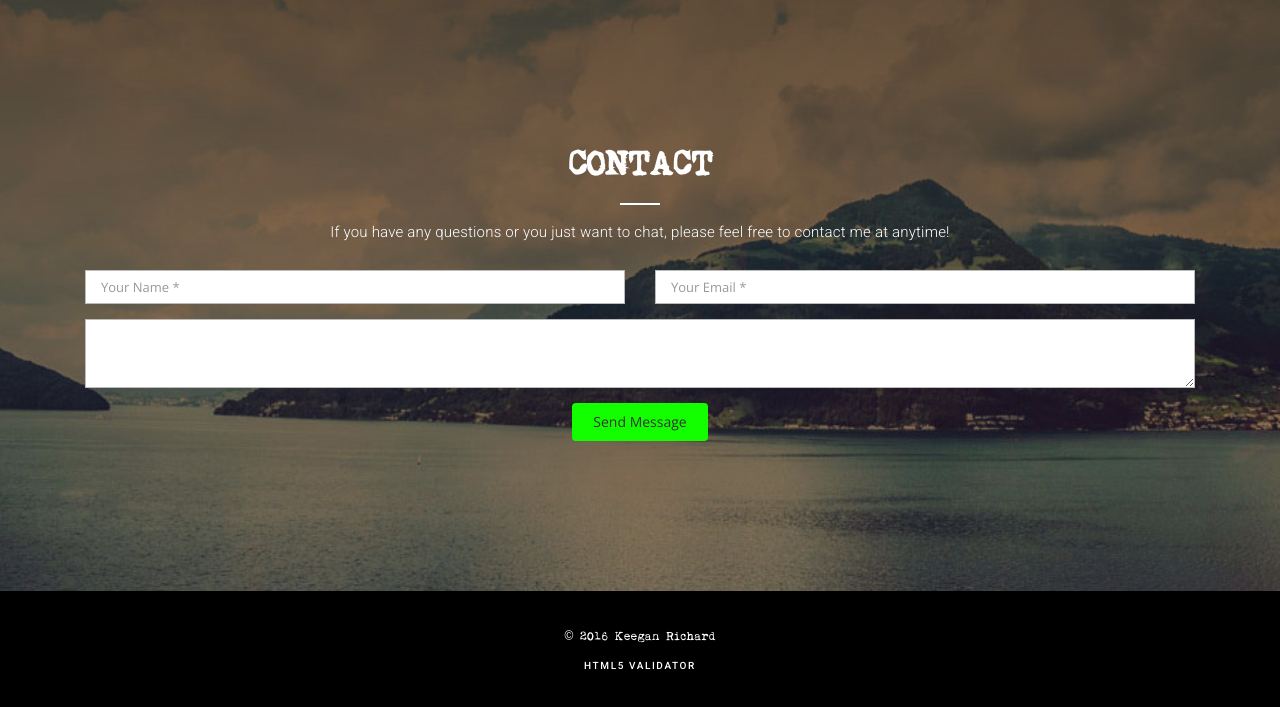
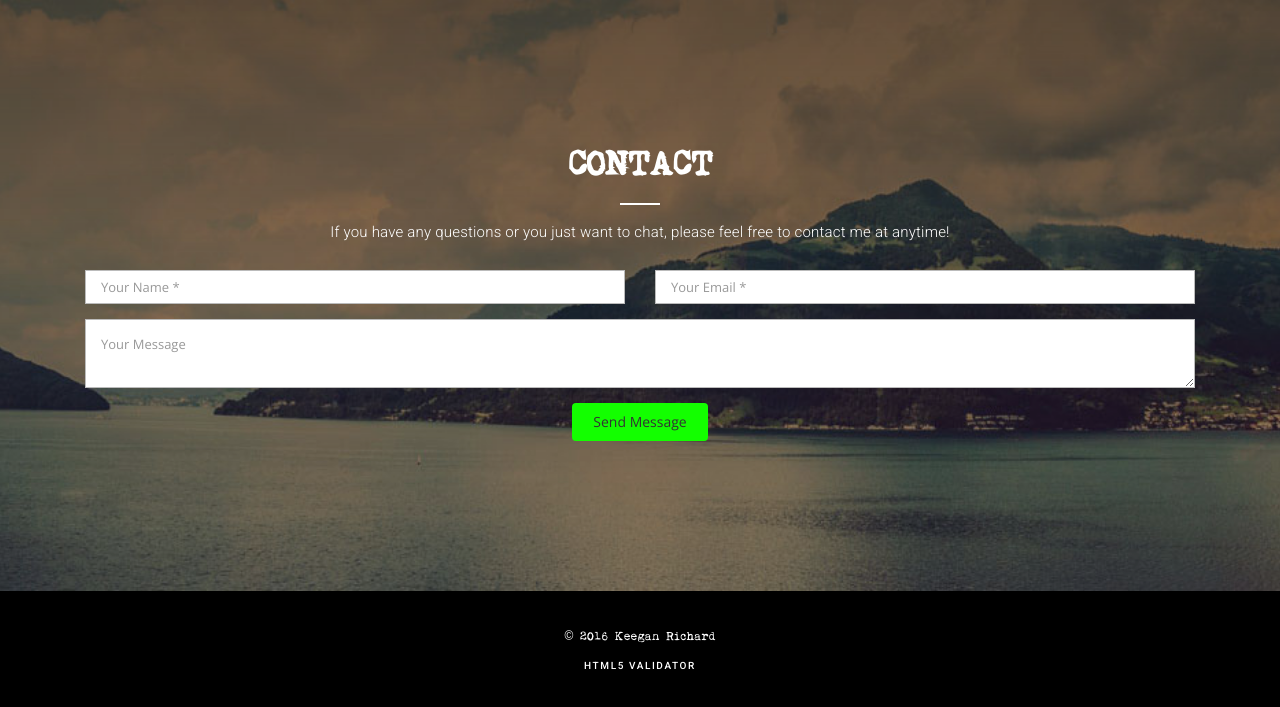
Before and after one commit to KeeganRichard/keeganrichard.github.ioOLD, a plain HTML site: page index.html in a window 1280 px wide. Shown: the part 5482-6189 px from the top of the page. Drawn offline with nearby package versions, Linux system fonts and the light colour scheme; some packages are replaced by stand-ins of ours; a script that the page names is missing.

Commit message:
again contact page fix

```diff
--- a/index.html
+++ b/index.html
@@ -417,7 +417,7 @@
 							<div class="row">
 								<div class="col-md-12">
 									<div class="form-group">
-										<textarea name="message" class="form-control" placeholder="Your Message *" id="message" required="" data-validation-required-message="Please enter a message."  > </textarea>
+										<textarea name="message" class="form-control" placeholder="Your Message" id="message" required="" data-validation-required-message="Please enter a message."></textarea>
 										<p class="help-block text-danger"></p>
 									</div>
 								</div>
```
